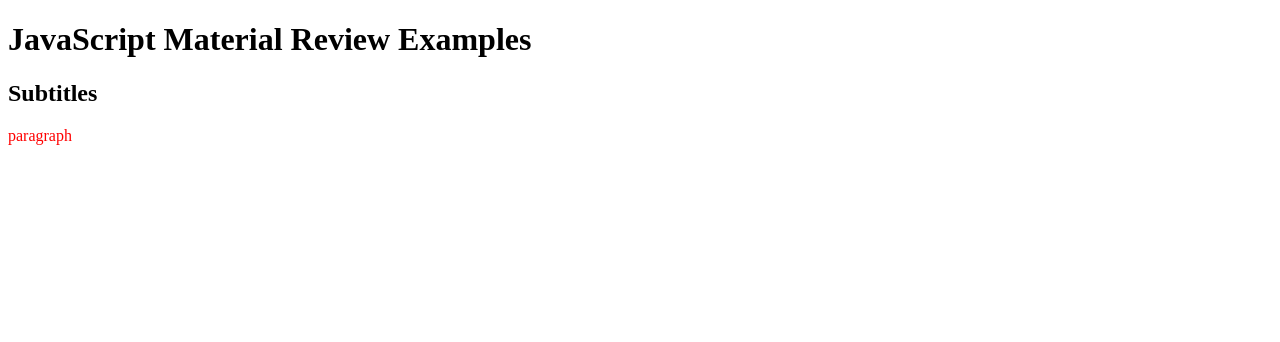
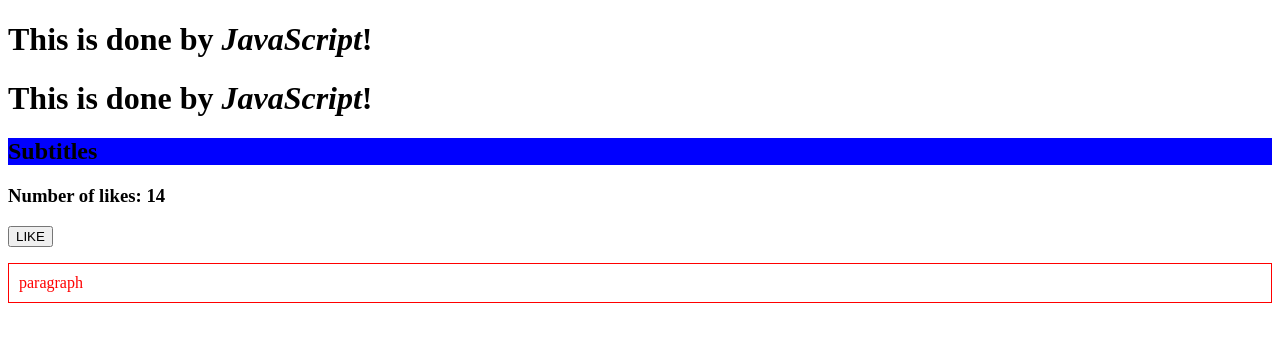
Before and after one commit to piedone44/sah-js-examples-april-20, a plain HTML site: page index.html in a window 1280 px wide. Drawn offline with nearby package versions, Linux system fonts and the light colour scheme.

Commit message:
add jquery first samples

```diff
--- a/index.html
+++ b/index.html
@@ -8,9 +8,12 @@
 </head>
 <body>
     <h1>JavaScript Material Review Examples</h1>
+    <h1>10 minute break</h1>
     <h2>Subtitles</h2>
+    <h3> Number of likes: <span>14</span></h3>
+    <button>LIKE</button>
     <p>paragraph</p>
-    <script src="" ></script>
+    <script src="https://code.jquery.com/jquery-3.5.0.min.js" ></script>
     <script src="scripts.js"></script>
 </body>
 </html>
--- a/scripts.js
+++ b/scripts.js
@@ -1,8 +1,16 @@
+// Thrid Part:
+
+$('h1').html('This is done by <em>JavaScript</em>!');
+$('p').css('border',  '1px solid red');
+$('p').css('padding',  '10px');
+$('h2').toggleClass('blue');
+$('h2').toggleClass('blue');
+$('h2').toggleClass('blue');
 console.log('Script file is loaded.');
 
-|   // Single line Comment
-|
-|   /*
+ // Single line Comment
+
+  /*
     Multiple
     line
     of comments
--- a/style.css
+++ b/style.css
@@ -2,3 +2,6 @@
     color: red;
 
 }
+.blue{
+    background: blue;
+}
```
